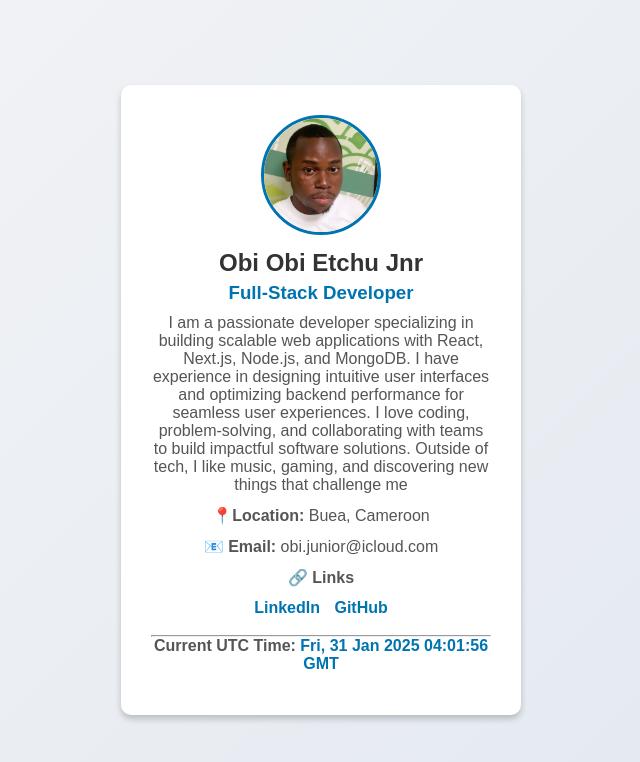
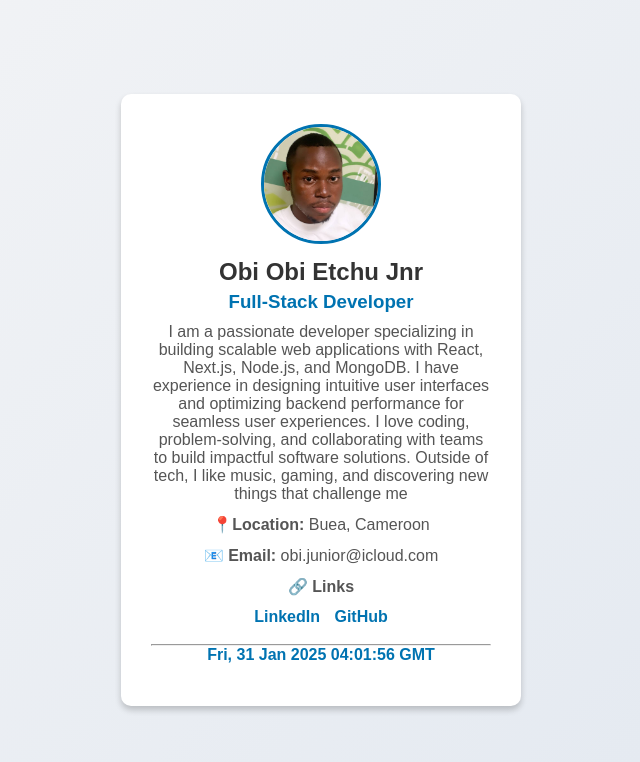
Before and after one commit to Obi-Etchu/hng-stage-0, a plain HTML site: page index.html in a window 1280 px wide. Shown: the whole page, without its empty margins (319-959 px from the left). Drawn offline with Linux system fonts and the light colour scheme.

Commit message:
utc time fix

```diff
--- a/index.html
+++ b/index.html
@@ -78,7 +78,7 @@
         </div>
         <br>
         <hr>
-        <p><strong>Current UTC Time:</strong> <span data-testid="currentTimeUTC" id="utc-time"></span></p>
+        <p><strong></strong> <span data-testid="currentTimeUTC" id="utc-time"></span></p>
 
         <script>
             function updateUTCTime() {
```
